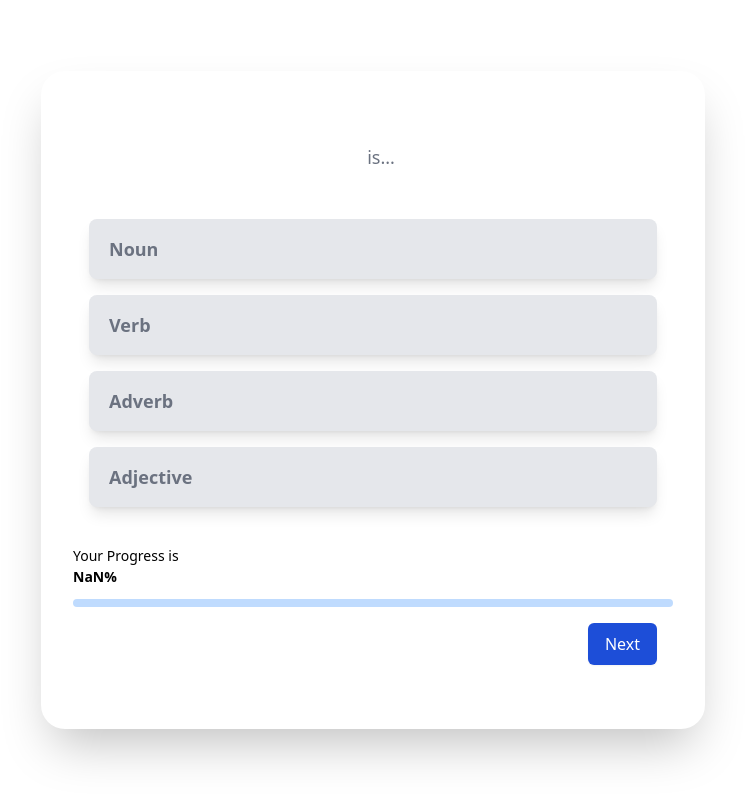
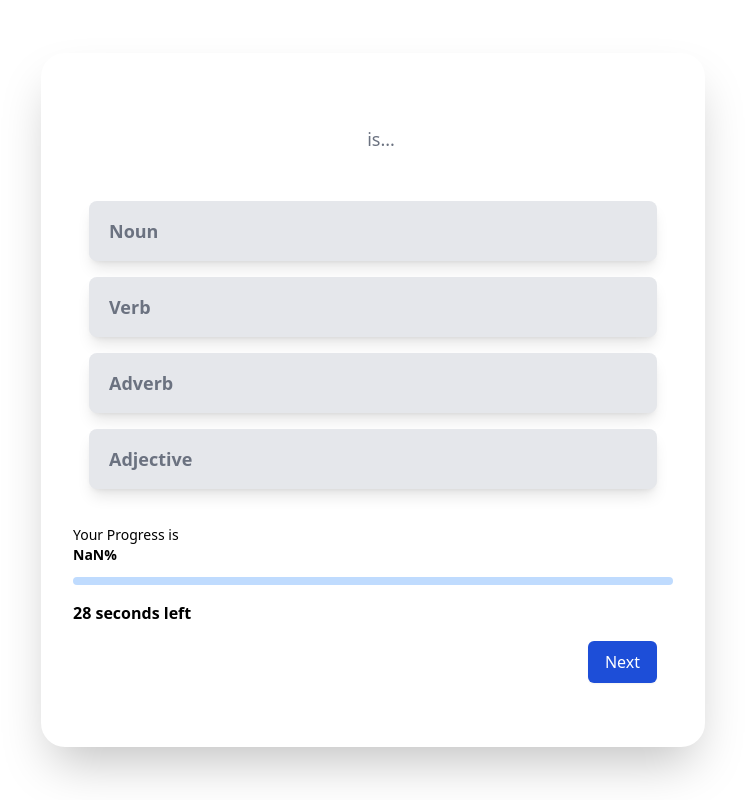
Before and after one commit to Vette1123/Part-Of-Speech, a React (Create React App) app in the folder client/: page / in a window 1280 px wide. Both pictures are taken after a click on the button "Get Started". Shown: the whole page, without its empty margins (267-1012 px from the left). Built offline with nearby package versions, Linux system fonts and the light colour scheme; no server answers.

Commit message:
added timer

```diff
--- a/client/src/components/ProgressBar/index.tsx
+++ b/client/src/components/ProgressBar/index.tsx
@@ -5,7 +5,7 @@ function ProgressBar({ percentage }: PercentageProps) {
   return (
     <div className='relative pt-1'>
       <div className='flex flex-col mb-3'>
-        <div>
+        <div className='flex justify-between'>
           <span className='text-sm text-black'>Your Progress is</span>
         </div>
         <span className='text-sm font-semibold inline-block text-black'>
--- a/client/src/context/index.tsx
+++ b/client/src/context/index.tsx
@@ -47,7 +47,6 @@ export const AppProvider: React.FC<Props> = ({ children }) => {
   const getUserRanking = async (userScore: number) => {
     const response = await getRanking(userScore)
     if (response && response?.status === 200) {
-      console.log(response?.data?.rank)
       setUserRank(response?.data?.rank)
     } else {
       toast.error('Something went wrong, please try again later.')
--- a/client/src/pages/Quizz/index.tsx
+++ b/client/src/pages/Quizz/index.tsx
@@ -1,4 +1,4 @@
-import { useContext, useState } from 'react'
+import { useContext, useEffect, useState } from 'react'
 import { toast } from 'react-toastify'
 import AppContext from 'context'
 import { CurrentWordProps } from 'types'
@@ -19,6 +19,23 @@ const QuizzPage = () => {
   const [sumbitClicked, setSumbitClicked] = useState(false)
   const [istLoading, setIsLoading] = useState(false)
   const isLastWord = currentWordIndex === words.length - 1
+
+  const [timer, setTimer] = useState(30)
+
+  useEffect(() => {
+    const customTimer = setInterval(() => {
+      if (timer === 1) {
+        setSumbitClicked(false)
+        setSelected('')
+        setCurrentWordIndex(currentWordIndex + 1)
+        setCurrentWord(words[currentWordIndex + 1])
+        setTimer(30)
+      }
+      setTimer((prevTimer: number) => prevTimer - 1)
+    }, 1000)
+    return () => clearInterval(customTimer)
+    // eslint-disable-next-line react-hooks/exhaustive-deps
+  }, [currentWord, timer])
 
   return (
     <div className='bg-white w-full h-screen flex justify-center items-center'>
@@ -47,6 +64,9 @@ const QuizzPage = () => {
             <ProgressBar
               percentage={Math.floor((currentWordIndex / words.length) * 100)}
             />
+            <span className='font-bold'>
+              {timer > 0 ? `${timer} seconds left` : 'Time is up!'}
+            </span>
           </div>
           <div className='flex justify-end mt-4 px-4'>
             <Button
@@ -63,6 +83,7 @@ const QuizzPage = () => {
                     setCurrentWordIndex(currentWordIndex + 1)
                     setCurrentWord(words[currentWordIndex + 1])
                     setIsLoading(false)
+                    setTimer(30)
                   }, 800)
                   if (isLastWord) {
                     getUserRanking(userScore)
```
